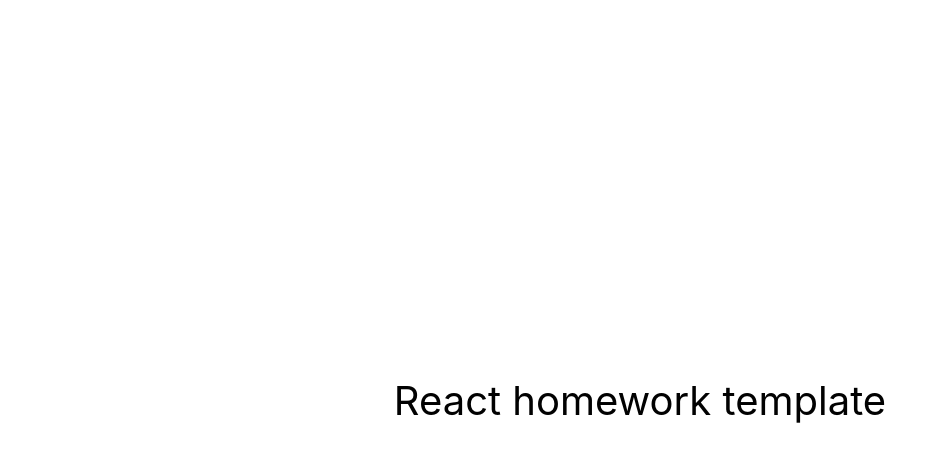
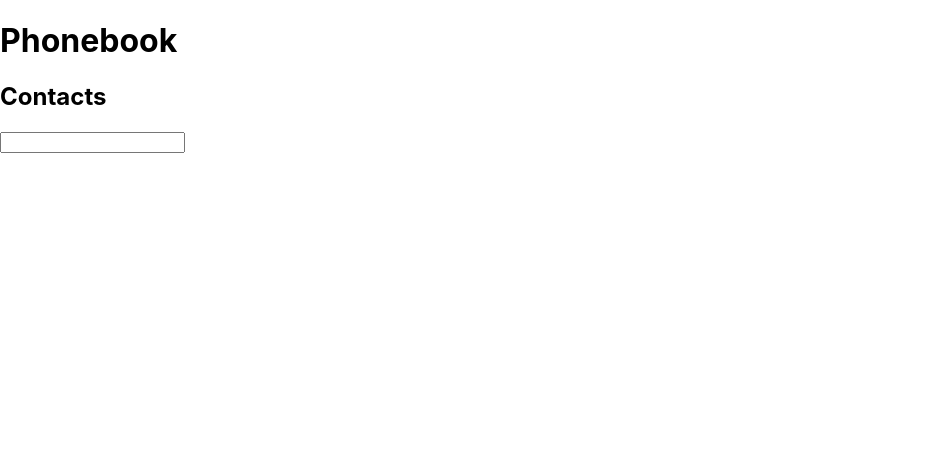
Before and after one commit to korvan17/goit-react-hw-04-phonebook, a React (Create React App) app: page / in a window 1280 px wide. Shown: the top 462 px of the page, without its empty margins (0-947 px from the left). Built offline with nearby package versions, Linux system fonts and the light colour scheme.

Commit message:
add components

```diff
--- a/package.json
+++ b/package.json
@@ -2,7 +2,7 @@
   "name": "react-homework-template",
   "version": "0.1.0",
   "private": true,
-  "homepage": "https://goitacademy.github.io/react-homework-template/",
+  "homepage": "https://korvan17.github.io/goit-react-hw-02-phonebook/",
   "dependencies": {
     "@testing-library/jest-dom": "^5.16.3",
     "@testing-library/react": "^12.1.4",
--- a/src/components/App.jsx
+++ b/src/components/App.jsx
@@ -1,16 +1,16 @@
+import ContactForm from './ContactForm/ContactForm';
+import ContactList from './ContactList/ContactList';
+import Filter from './Filter/Filter';
+
 export const App = () => {
   return (
-    <div
-      style={{
-        height: '100vh',
-        display: 'flex',
-        justifyContent: 'center',
-        alignItems: 'center',
-        fontSize: 40,
-        color: '#010101'
-      }}
-    >
-      React homework template
+    <div>
+      <h1>Phonebook</h1>
+      <ContactForm />
+
+      <h2>Contacts</h2>
+      <Filter />
+      <ContactList />
     </div>
   );
 };
--- /dev/null
+++ b/src/components/ContactForm/ContactForm.jsx
@@ -0,0 +1,5 @@
+import React from 'react';
+
+export default function ContactForm() {
+  return <div></div>;
+}
--- /dev/null
+++ b/src/components/ContactList/ContactList.jsx
@@ -0,0 +1,15 @@
+import React from 'react';
+
+export default function ContactList() {
+  return (
+    <div>
+      <input
+        type="text"
+        name="name"
+        pattern="^[a-zA-Zа-яА-Я]+(([' -][a-zA-Zа-яА-Я ])?[a-zA-Zа-яА-Я]*)*$"
+        title="Name may contain only letters, apostrophe, dash and spaces. For example Adrian, Jacob Mercer, Charles de Batz de Castelmore d'Artagnan"
+        required
+      />
+    </div>
+  );
+}
--- /dev/null
+++ b/src/components/Filter/Filter.jsx
@@ -0,0 +1,5 @@
+import React from 'react';
+
+export default function Filter() {
+  return <div></div>;
+}
```
